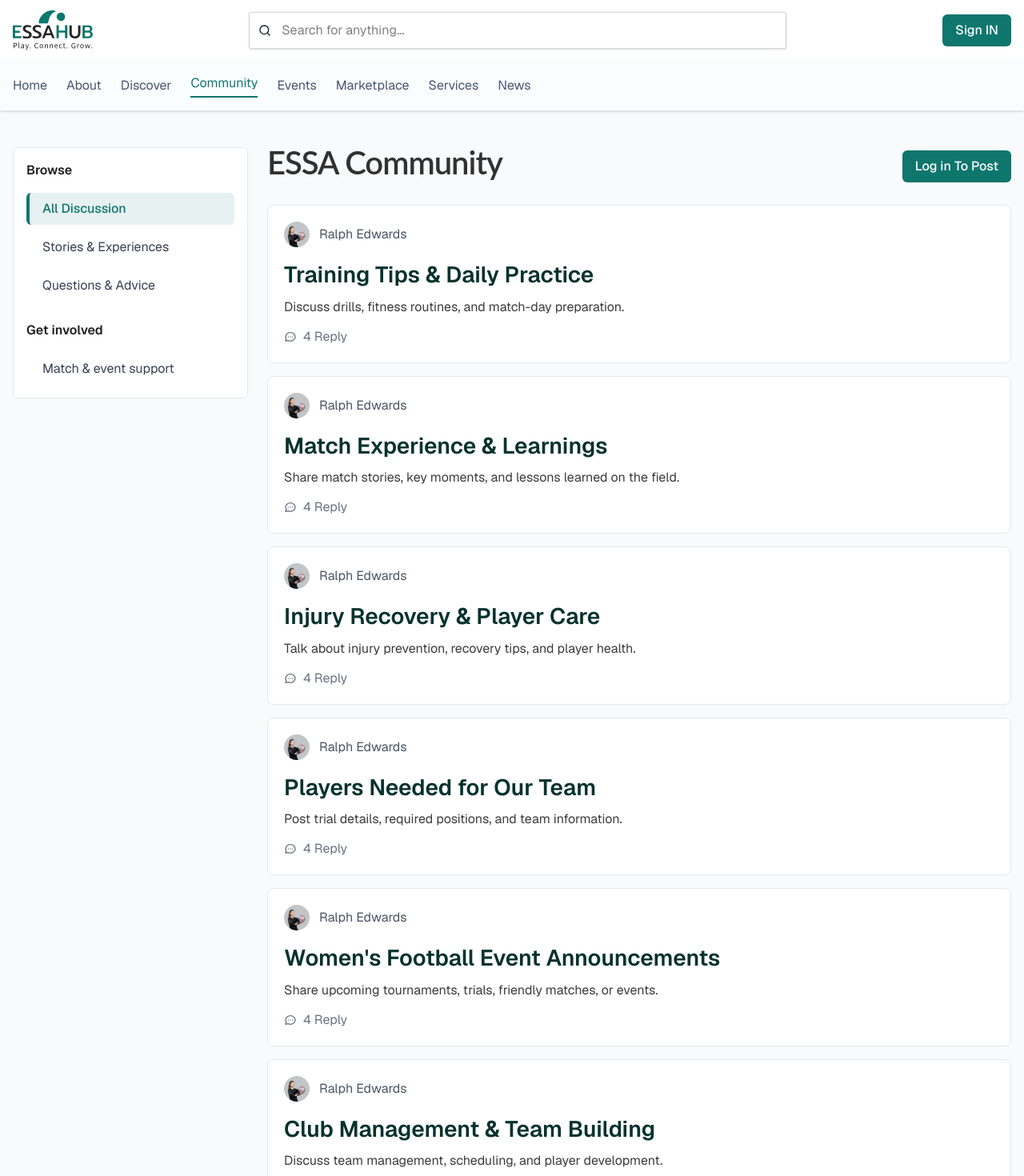
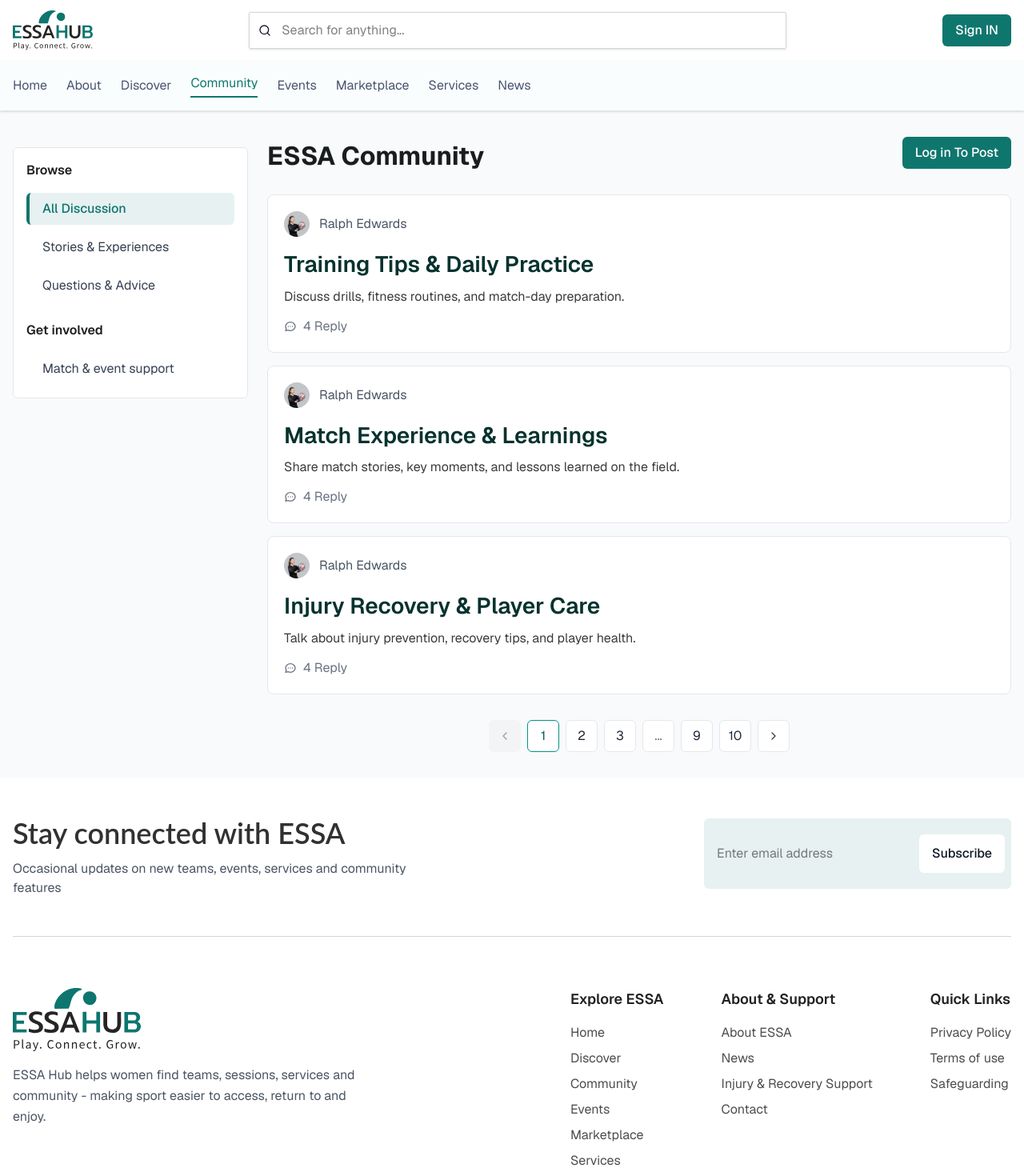
Before and after one commit to MTS-Services/soniamalik14, a React (Vite) app: page /community in a window 1280 px wide. Shown: the top 1470 px of the page at 80% size. Built offline with nearby package versions, Linux system fonts and the light colour scheme.

Commit message:
feat: refactor CommunityView to enhance dynamic header configuration and clean up unused code

```diff
--- a/src/pages/public/public_community/CommunityView.jsx
+++ b/src/pages/public/public_community/CommunityView.jsx
@@ -7,7 +7,6 @@ import ShareExperienceModal from './components/ShareExperienceModal';
 import Button from '../../../components/ui/Button';
 import Pagination from '../../../components/ui/Pagination';
 import Container from '../../../components/layout/Container';
-import SectionHeader from '../../../components/ui/SectionHeader';
 
 const CommunityView = () => {
   const { isAuthenticated } = useAuth();
@@ -21,12 +20,36 @@ const CommunityView = () => {
   const sports = ['All', 'Football', 'Netball', 'Padel', 'Squash', 'Cricket', 'Multi-Sport', 'Not sport-specific'];
 
   const handleShareExperience = (formData) => {
-    // Handle the form submission
     console.log('New thread created:', formData);
-    // You can add API call here to save the thread
   };
 
-  // Sample forum topics data
+  // Dynamic configuration for Header & Button based on active category
+  const headerConfig = {
+    'All Discussion': {
+      title: 'ESSA Community',
+      buttonText: 'Ask Or Share',
+      titleClass: 'text-[32px] font-bold text-[#1A1D1F]',
+    },
+    'Stories & Experiences': {
+      title: 'A space to share moments, reflections and stories from your time in sport.',
+      buttonText: 'Share an Experience',
+      titleClass: 'text-[18px] lg:text-[20px] font-medium text-[#1A1D1F] max-w-2xl leading-relaxed',
+    },
+    'Questions & Advice': {
+      title: "Ask for advice, reassurance, or perspectives from others who've been there.",
+      buttonText: 'Question',
+      titleClass: 'text-[18px] lg:text-[20px] font-medium text-[#1A1D1F] max-w-2xl leading-relaxed',
+    },
+    'Match & event support': {
+      title: 'Need a last-minute sub, referee, or extra help for a match or event? Post here for short-term support from the community.',
+      buttonText: 'Add Post',
+      titleClass: 'text-[18px] lg:text-[20px] font-medium text-[#1A1D1F] max-w-3xl leading-relaxed',
+    }
+  };
+
+  // Fallback to 'All Discussion' if category doesn't match perfectly
+  const currentHeader = headerConfig[activeCategory] || headerConfig['All Discussion'];
+
   const topics = [
     {
       id: 1,
@@ -51,63 +74,12 @@ const CommunityView = () => {
       description: 'Talk about injury prevention, recovery tips, and player health.',
       replies: 4,
       avatar: '/images/avatars/user3.jpg'
-    },
-    {
-      id: 4,
-      author: 'Ralph Edwards',
-      title: 'Players Needed for Our Team',
-      description: 'Post trial details, required positions, and team information.',
-      replies: 4,
-      avatar: '/images/avatars/user4.jpg'
-    },
-    {
-      id: 5,
-      author: 'Ralph Edwards',
-      title: "Women's Football Event Announcements",
-      description: 'Share upcoming tournaments, trials, friendly matches, or events.',
-      replies: 4,
-      avatar: '/images/avatars/user5.jpg'
-    },
-    {
-      id: 6,
-      author: 'Ralph Edwards',
-      title: 'Club Management & Team Building',
-      description: 'Discuss team management, scheduling, and player development.',
-      replies: 4,
-      avatar: '/images/avatars/user6.jpg'
-    },
-    {
-      id: 7,
-      author: 'Ralph Edwards',
-      title: 'Physio, Fitness & Nutrition Support',
-      description: 'Offer physiotherapy, fitness training, and nutrition services.',
-      replies: 4,
-      avatar: '/images/avatars/user7.jpg'
-    },
-    {
-      id: 8,
-      author: 'Ralph Edwards',
-      title: 'Women in Football â€“ Stories & Inspiration',
-      description: 'Share journeys, success stories, and motivation for women in football.',
-      replies: 4,
-      avatar: '/images/avatars/user8.jpg'
-    },
-    {
-      id: 9,
-      author: 'Ralph Edwards',
-      title: 'Challenges Faced by Women Footballers',
-      description: 'Discuss common challenges and support each other with solutions.',
-      replies: 4,
-      avatar: '/images/avatars/user9.jpg'
     }
   ];
 
   return (
     <div className="min-h-screen bg-gray-50 py-6 lg:py-8">
       <Container>
-        {/* Header */}
-
-        {/* Main Content Grid */}
         <div className="grid grid-cols-1 lg:grid-cols-4 gap-3 lg:gap-6">
           {/* Left Sidebar - Categories */}
           <div className="lg:col-span-1">
@@ -119,52 +91,50 @@ const CommunityView = () => {
             </div>
           </div>
 
-          {/* Main Content - Forum Topics */}
+          {/* Main Content */}
           <div className="lg:col-span-3">
-            <div className="flex flex-col sm:flex-row justify-between items-start sm:items-center mb-3 ">
-              <SectionHeader
-                title="ESSA Community"
-                className='text-3xl'
-                align="left"
-              />
 
-              {/* Login/Post Button */}
+            {/* Dynamic Header Section */}
+            <div className="flex flex-col sm:flex-row justify-between items-start mb-6 gap-4">
+              <div className={currentHeader.titleClass}>
+                {currentHeader.title}
+              </div>
+
               <Button
                 variant="primary"
-                className="rounded-md mt-4 sm:mt-0 w-full sm:w-auto"
+                className="rounded-md w-full sm:w-auto shrink-0 bg-[#147B6B] hover:bg-[#0D655D] text-white px-6 py-2.5 font-medium transition-colors"
                 onClick={() => (isAuthenticated ? setShowShareModal(true) : navigate('/signin'))}
               >
-                {isAuthenticated ? 'Ask Or Share' : 'Log in To Post'}
+                {isAuthenticated ? currentHeader.buttonText : 'Log in To Post'}
               </Button>
             </div>
 
-            {/* Filter & Search Section - Show only when logged in */}
+            {/* Filter & Search Section */}
             {isAuthenticated && (
-              <div className=" mb-6">
-                {/* Sport Filter Buttons */}
+              <div className="mb-6">
                 <div className="flex flex-wrap gap-2 md:gap-4 mb-4">
                   {sports.map((sport) => (
                     <button
                       key={sport}
                       onClick={() => setActiveSport(sport)}
-                      className={`px-4 py-2 rounded-lg text-base font-medium transition-colors ${activeSport === sport
-                        ? 'bg-btn-primary text-white'
-                        : 'bg-[#91C0BC] text-[#242424] '
-                        }`}
+                      className={`px-4 py-2 rounded-lg text-sm md:text-base font-medium transition-colors ${
+                        activeSport === sport
+                          ? 'bg-[#147B6B] text-white'
+                          : 'bg-[#91C0BC] text-[#242424] hover:bg-[#7db0ac]'
+                      }`}
                     >
                       {sport}
                     </button>
                   ))}
                 </div>
 
-                {/* Search Bar */}
                 <div className="relative">
                   <input
                     type="text"
                     placeholder="Search for anything..."
                     value={searchQuery}
                     onChange={(e) => setSearchQuery(e.target.value)}
-                    className="w-full px-4 py-3 pl-4 pr-10 rounded-lg bg-white border border-gray-200 outline-none focus:ring-2 focus:ring-btn-primary focus:border-transparent"
+                    className="w-full px-4 py-3 pl-4 pr-10 rounded-lg bg-white border border-gray-200 outline-none focus:ring-2 focus:ring-[#147B6B] focus:border-transparent text-[15px]"
                   />
                   <svg
                     className="absolute right-3 top-1/2 -translate-y-1/2 w-5 h-5 text-gray-400"
@@ -183,7 +153,7 @@ const CommunityView = () => {
               </div>
             )}
 
-            <div className="space-y-2 lg:space-y-4">
+            <div className="space-y-2 lg:space-y-4 mb-8">
               {topics.map((topic) => (
                 <ForumTopicCard
                   key={topic.id}
@@ -193,7 +163,6 @@ const CommunityView = () => {
               ))}
             </div>
 
-            {/* Pagination */}
             <Pagination
               page={currentPage}
               total={10}
@@ -203,7 +172,6 @@ const CommunityView = () => {
         </div>
       </Container>
 
-      {/* Share Experience Modal */}
       <ShareExperienceModal
         isOpen={showShareModal}
         onClose={() => setShowShareModal(false)}
```
